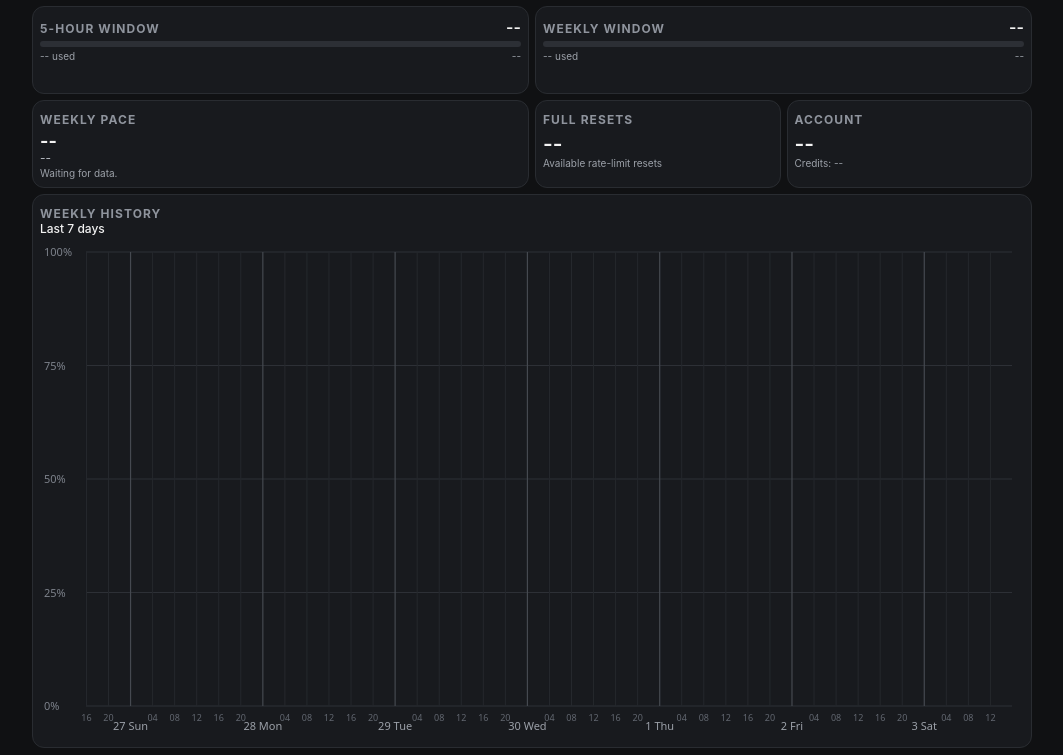
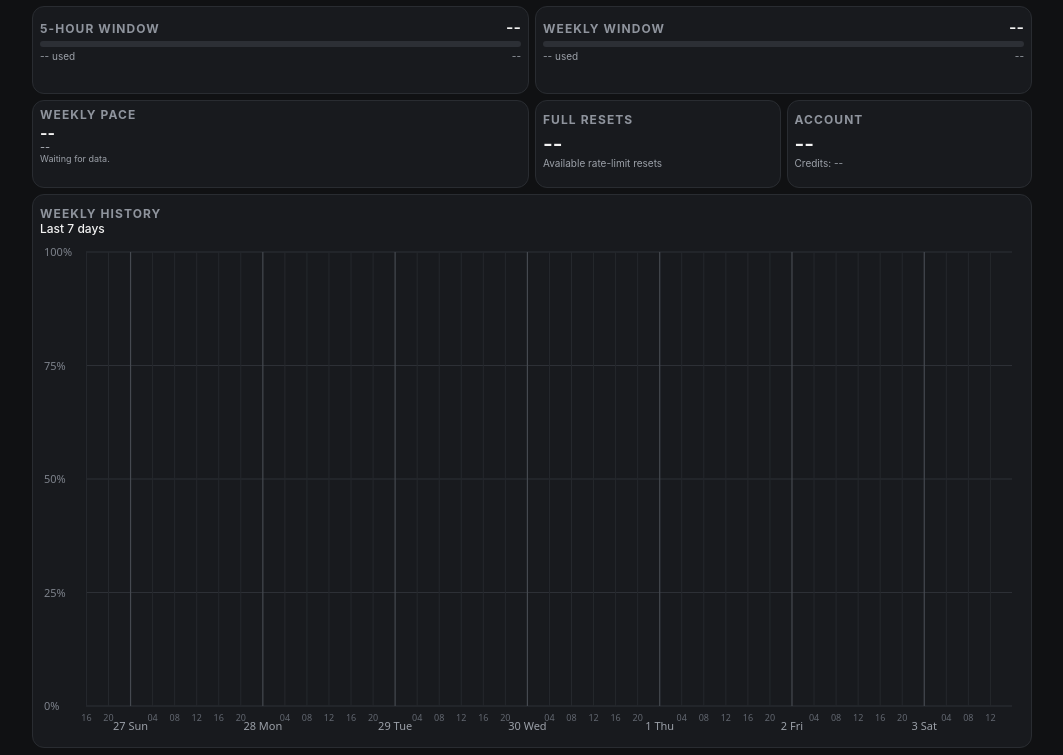
Before and after one commit to gmstd66/flightmargin, a FastAPI app: page / in a window 1280 px wide. Shown: the part 45-800 px from the top of the page, without its empty margins (108-1171 px from the left). Run offline with FastAPI, Linux system fonts and the light colour scheme; data that the repository does not hold is empty.

Commit message:
FlightMargin: FM-UI-002

```diff
--- a/app/static/app.css
+++ b/app/static/app.css
@@ -228,6 +228,11 @@ button { padding: 6px 10px; }
 
 @media (min-width: 560px) and (min-height: 400px) {
     .pace-card, .summary-card { height:88px; }
+    .pace-card { padding-block:2px; }
+    .pace-card > .label { line-height:1; }
+    .pace-card .pace { margin-top:2px; font-size:16px; }
+    .pace-card .pace-ratio { margin-top:1px; font-size:11px; }
+    .pace-card p { margin-top:1px; font-size:9px; line-height:1; }
     .dashboard-grid:has(.summary-card[hidden]) .summary-card:not([hidden]) { grid-column:span 2; }
 }
 
--- a/app/templates/index.html
+++ b/app/templates/index.html
@@ -11,7 +11,7 @@
 
     <link
         rel="stylesheet"
-        href="/static/app.css?v=16"
+        href="/static/app.css?v=17"
     >
 </head>
 
--- a/app/templates/settings.html
+++ b/app/templates/settings.html
@@ -4,7 +4,7 @@
     <meta charset="UTF-8">
     <meta name="viewport" content="width=device-width, initial-scale=1.0">
     <title>FlightMargin Settings</title>
-    <link rel="stylesheet" href="/static/app.css?v=16">
+    <link rel="stylesheet" href="/static/app.css?v=17">
 </head>
 <body class="settings-window">
     <main class="settings-surface">
```
Also changed, not shown: tests/test_desktop.py (+4 -2 lines).
